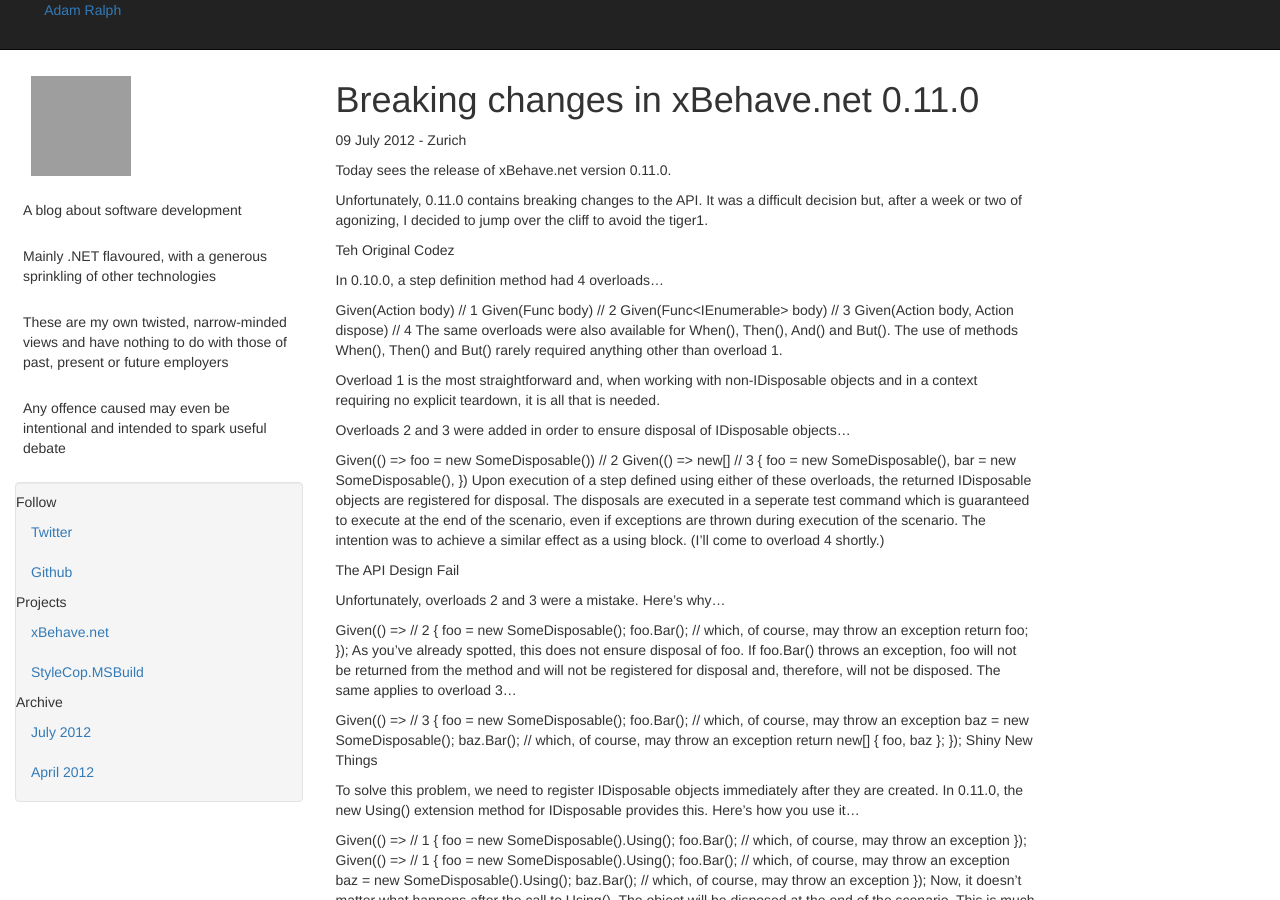
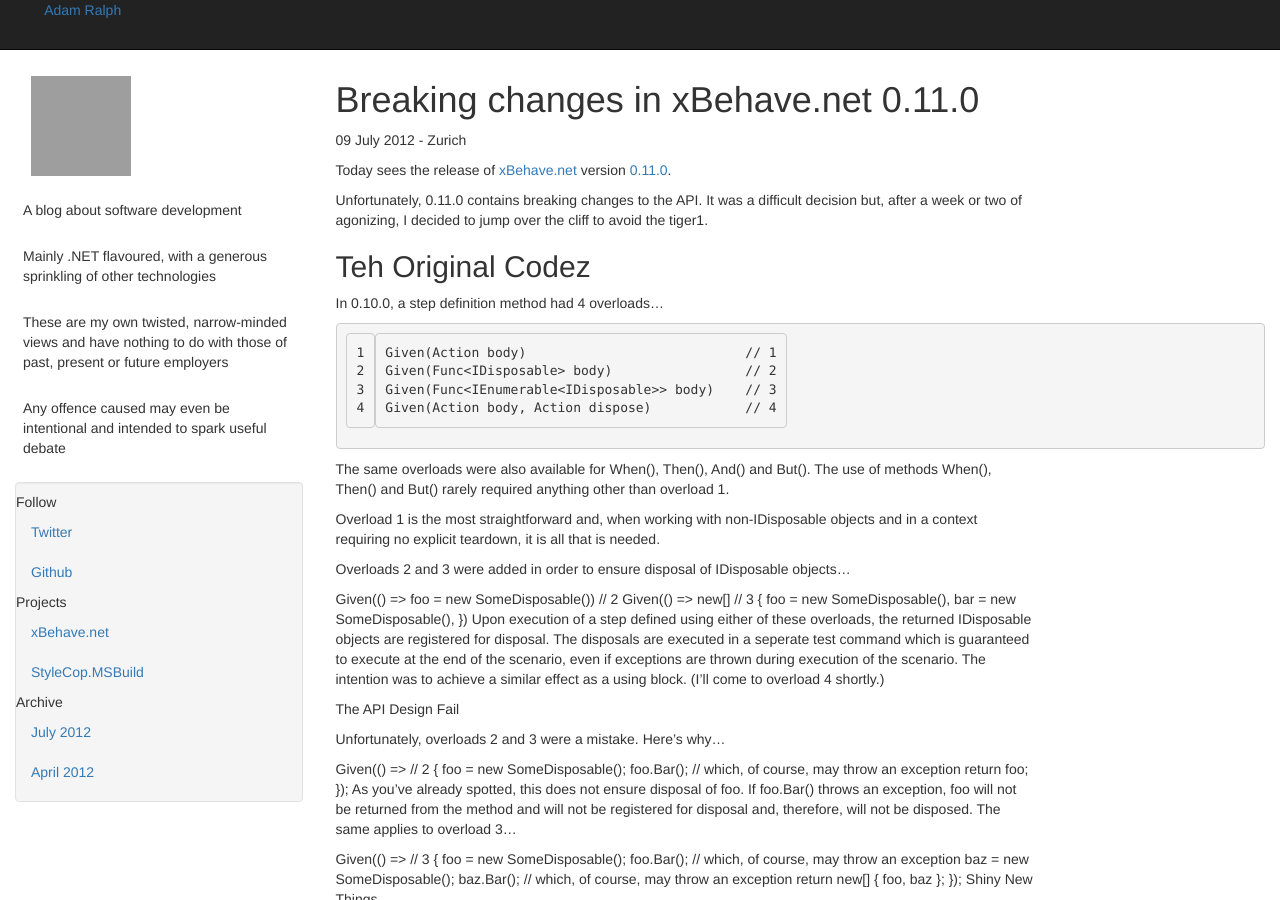
Before and after one commit to adamralph/adamralph.github.com, a Jekyll site: the page built from _posts/2012-07-09-breaking-changes-in-xbehave-net-0-11-0.md, in a window 1280 px wide and 900 px high. Built offline with Jekyll 4.4.1, drawn with Linux system fonts in a browser that asks for light colours; nearby versions of some CDN libraries; library files that are not in the unit come from our copies; Markdown is read by kramdown in place of the engine named in the settings; part of the change alters nothing that is shown; grey boxes are pictures that could not be loaded.

```diff
--- a/_posts/2012-07-09-breaking-changes-in-xbehave-net-0-11-0.md
+++ b/_posts/2012-07-09-breaking-changes-in-xbehave-net-0-11-0.md
@@ -5,18 +5,19 @@ excerpt: 9
 ---
 09 July 2012 - Zurich
 
-Today sees the release of xBehave.net version 0.11.0.
+Today sees the release of [xBehave.net](https://bitbucket.org/adamralph/xbehave.net) version [0.11.0](https://nuget.org/packages/Xbehave/0.11.0).
 
 Unfortunately, 0.11.0 contains breaking changes to the API. It was a difficult decision but, after a week or two of agonizing, I decided to jump over the cliff to avoid the tiger1.
 
-Teh Original Codez
+##Teh Original Codez
 
 In 0.10.0, a step definition method had 4 overloads...
 
-Given(Action body)                            // 1
-Given(Func<IDisposable> body)                 // 2
-Given(Func<IEnumerable<IDisposable>> body)    // 3
-Given(Action body, Action dispose)            // 4
+	Given(Action body)                            // 1
+	Given(Func<IDisposable> body)                 // 2
+	Given(Func<IEnumerable<IDisposable>> body)    // 3
+	Given(Action body, Action dispose)            // 4
+
 The same overloads were also available for When(), Then(), And() and But(). The use of methods When(), Then() and But() rarely required anything other than overload 1.
 
 Overload 1 is the most straightforward and, when working with non-IDisposable objects and in a context requiring no explicit teardown, it is all that is needed.
```
